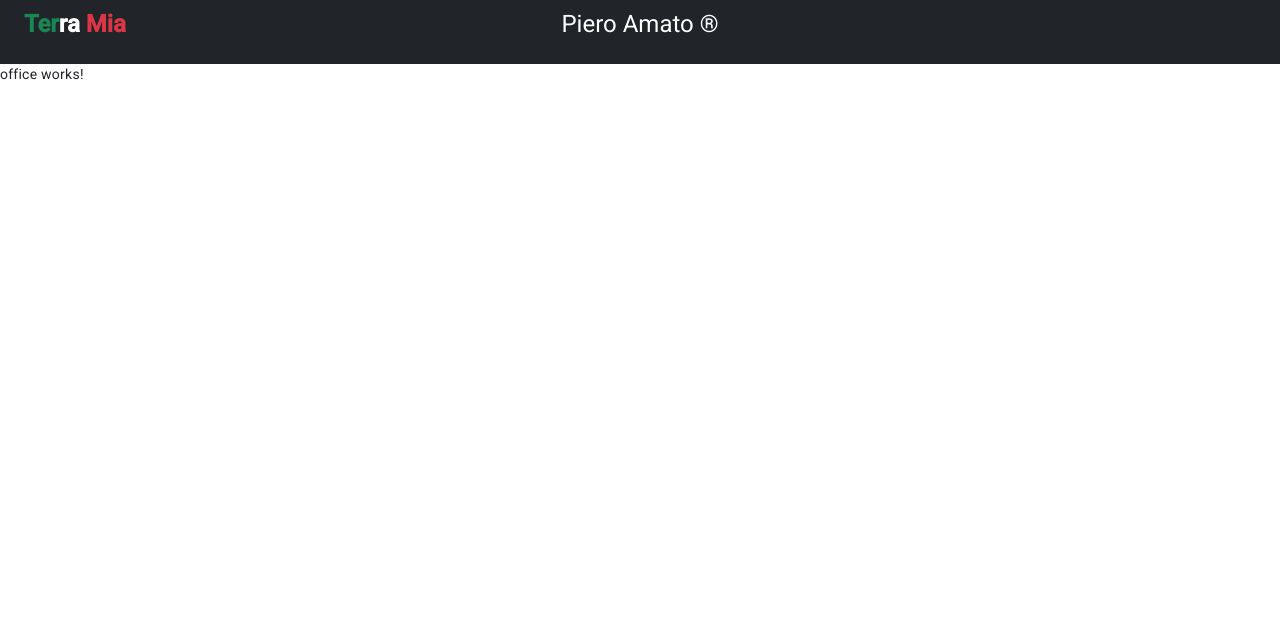
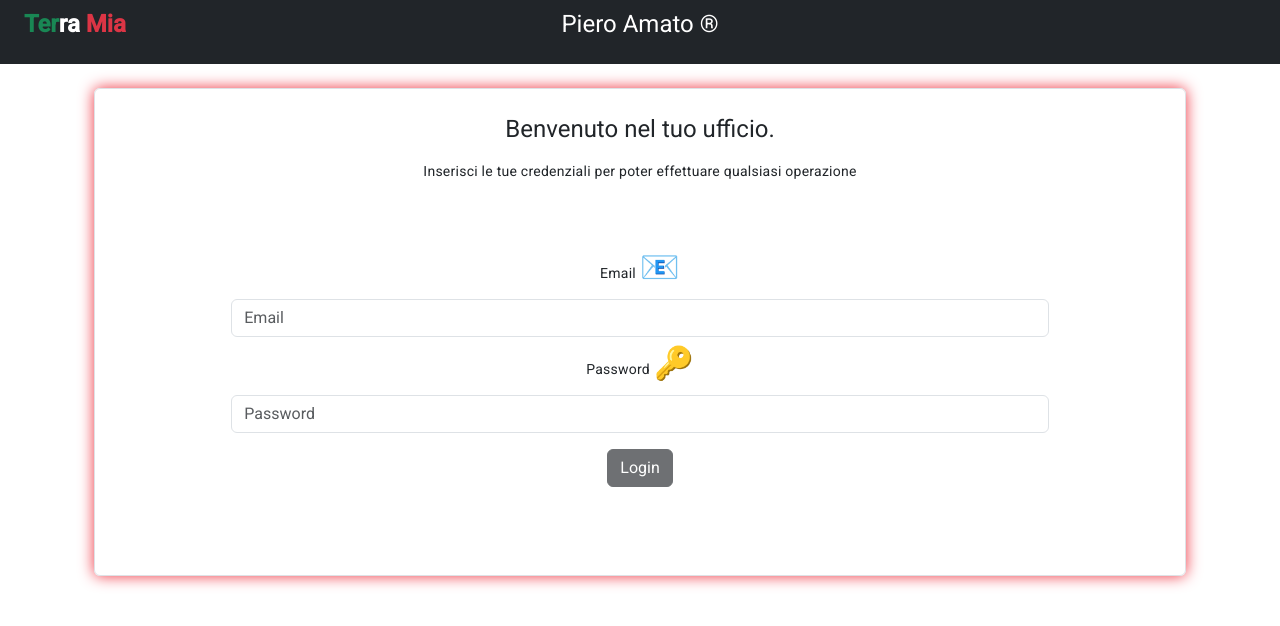
Before and after one commit to RaffaeleCaravett/Terra-Mia, an Angular app: page /office in a window 1280 px wide. Shown: the top 626 px of the page. Built offline with nearby package versions, Linux system fonts and the light colour scheme.

Commit message:
developing office

```diff
--- a/src/app/Components/office/office.component.html
+++ b/src/app/Components/office/office.component.html
@@ -1 +1,21 @@
-<p>office works!</p>
+<div class="container">
+  <div class="row">
+    <div class="col-md-12 p-4" *ngIf="logged==false">
+      <div class="border rounded italy-flag text-center py-4">
+        <h1>Benvenuto nel tuo ufficio.</h1>
+        <p>Inserisci le tue credenziali per poter effettuare qualsiasi operazione</p>
+        <div class="py-5">
+          <form [formGroup]="loginForm">
+          <label for="email" class="py-3">Email <span class="fs-2">📧</span></label>
+          <input type="text" id="email" class="form-control w-75 m-auto" placeholder="Email"
+          formControlName="email">
+          <label for="password" class="py-3">Password <span class="fs-2">🔑</span></label>
+          <input type="text" id="password" class="form-control w-75 m-auto" placeholder="Password"
+          formControlName="password">
+          <button class="btn btn-dark my-3" [disabled]="!loginForm.valid" (click)="login()"> Login</button>
+          </form>
+        </div>
+      </div>
+    </div>
+  </div>
+</div>
--- a/src/app/Components/office/office.component.ts
+++ b/src/app/Components/office/office.component.ts
@@ -1,10 +1,58 @@
-import { Component } from '@angular/core';
+import { Component, OnInit } from '@angular/core';
+import { FormControl, FormGroup, Validators } from '@angular/forms';
+import { Router } from '@angular/router';
+import { AuthService } from 'src/app/Services/Auth.service';
 
 @Component({
   selector: 'app-office',
   templateUrl: './office.component.html',
   styleUrls: ['./office.component.scss']
 })
-export class OfficeComponent {
+export class OfficeComponent implements OnInit{
+
+loginForm!:FormGroup
+logged!:boolean
+user:any
+constructor(private authService:AuthService,private router:Router){}
+
+ngOnInit(): void {
+  this.logged=false;
+  this.loginForm=new FormGroup({
+    email:new FormControl('',Validators.required),
+    password:new FormControl('',Validators.required)
+  })
+
+  if(localStorage.getItem('accessToken')&&localStorage.getItem('refreshToken')&&localStorage.getItem('route')){
+   this.authService.verifyToken(localStorage.getItem('accessToken')!).subscribe((data:any)=>{
+this.user=data
+this.authService.isUserAuthenticate(true)
+this.logged=true
+   },err=>{
+    this.authService.isUserAuthenticate(false)
+    this.authService.verifyRefreshToken(localStorage.getItem('refreshToken')!).subscribe((dat:any)=>{
+      this.user=dat
+this.authService.isUserAuthenticate(true)
+this.logged=true
+    })
+   })
+  }
+}
+
+login(){
+  if (this.loginForm.valid){
+    this.authService.loginRequest({email:this.loginForm.controls['email'].value,password:this.loginForm.controls['password'].value}).
+    subscribe((data:any)=>{
+this.authService.setToken(data.tokens.accessToken)
+this.authService.setRefreshToken(data.tokens.refreshToken)
+localStorage.setItem('accessToken',data.tokens.accessToken)
+localStorage.setItem('refreshToken',data.tokens.refreshToken)
+localStorage.setItem('route','/office')
+this.logged=true
+    },err=>{
+      console.log(err)
+    })
+  }
+}
+
 
 }
--- /dev/null
+++ b/src/app/Core/environments/environment.development.ts
@@ -0,0 +1,5 @@
+export const environment = {
+
+  API_URL: 'http://localhost:3031',
+  VERSION: '0.01',
+};
--- /dev/null
+++ b/src/app/Core/environments/environment.ts
@@ -0,0 +1,5 @@
+export const environment = {
+
+   API_URL: 'http://localhost:3031',
+    VERSION: '0.01'
+  };
--- /dev/null
+++ b/src/app/Services/Auth.service.ts
@@ -0,0 +1,67 @@
+import { HttpClient } from '@angular/common/http';
+import { Injectable } from '@angular/core';
+import { BehaviorSubject, Subject } from 'rxjs';
+import { environment } from '../Core/environments/environment.development';
+
+@Injectable({
+  providedIn: 'root'
+})
+export class AuthService {
+
+  constructor(private httpModule:HttpClient) { }
+
+  private _token: string | null = null;
+  private _refreshToken: string | null = null;
+
+   user: BehaviorSubject<any> = new BehaviorSubject<any>(null);
+
+   private signup = "/auth/register"
+   private login = "/auth/login"
+   private verifyTkn = "/auth/"
+   private userPath = "/user/"
+   private isAuthenticated = false;
+
+  get token(): string | null {
+    return this._token;
+  }
+  get refreshToken(): string | null {
+    return this._refreshToken;
+  }
+  setToken(token: string): void {
+    this._token = token;
+  }
+  setRefreshToken(refreshToken: string): void {
+    this._refreshToken = refreshToken;
+  }
+  updateUserDatas(user: any) {
+    this.user.next(user);
+  }
+
+signupRequest(body:{}){
+return this.httpModule.post(environment.API_URL+this.signup,body)
+}
+
+loginRequest(body:{}){
+  return this.httpModule.post(environment.API_URL+this.login,body)
+  }
+
+  verifyToken(token:string){
+    return this.httpModule.get(environment.API_URL+this.verifyTkn+token)
+  }
+
+  verifyRefreshToken(refreshToken:string){
+    return this.httpModule.get(environment.API_URL+this.verifyTkn+'refreshToken/'+refreshToken)
+  }
+
+  updateUser(id:number,body:{}){
+    return this.httpModule.put(environment.API_URL+this.userPath+id,body)
+  }
+
+  isUserAuthenticate(bool?:boolean){
+    if(bool){
+      return this.isAuthenticated=bool
+    }else{
+      return this.isAuthenticated
+    }
+  }
+}
--- a/src/app/app.component.ts
+++ b/src/app/app.component.ts
@@ -1,10 +1,19 @@
-import { Component } from '@angular/core';
+import { Component, OnInit } from '@angular/core';
+import { Router } from '@angular/router';
 
 @Component({
   selector: 'app-root',
   templateUrl: './app.component.html',
   styleUrls: ['./app.component.scss']
 })
-export class AppComponent {
+export class AppComponent implements OnInit{
   title = 'terra_mia';
+  constructor(private router:Router){
+    this.router.navigate(['/office'])
+  }
+  ngOnInit(): void {
+if(localStorage.getItem('accessToken')&&localStorage.getItem('refreshToken')&&localStorage.getItem('route')){
+  this.router.navigate(['/office'])
 }
+}
+}
--- a/src/app/app.module.ts
+++ b/src/app/app.module.ts
@@ -11,6 +11,8 @@ import { NavbarComponent } from './Components/navbar/navbar.component';
 import { FooterComponent } from './Components/footer/footer.component';
 import { BrowserAnimationsModule } from '@angular/platform-browser/animations';
 import { MatIconModule } from '@angular/material/icon';
+import { ReactiveFormsModule } from '@angular/forms';
+import { HttpClientModule } from '@angular/common/http';
 
 @NgModule({
   declarations: [
@@ -26,7 +28,9 @@ import { MatIconModule } from '@angular/material/icon';
     BrowserModule,
     AppRoutingModule,
     BrowserAnimationsModule,
-    MatIconModule
+    MatIconModule,
+    ReactiveFormsModule,
+    HttpClientModule
   ],
   providers: [],
   bootstrap: [AppComponent]
```
Also changed, not shown: src/app/Core/Auth.interceptor.ts (added, +26 -0 lines), src/app/Services/Order.service.ts (added, +10 -0 lines).
